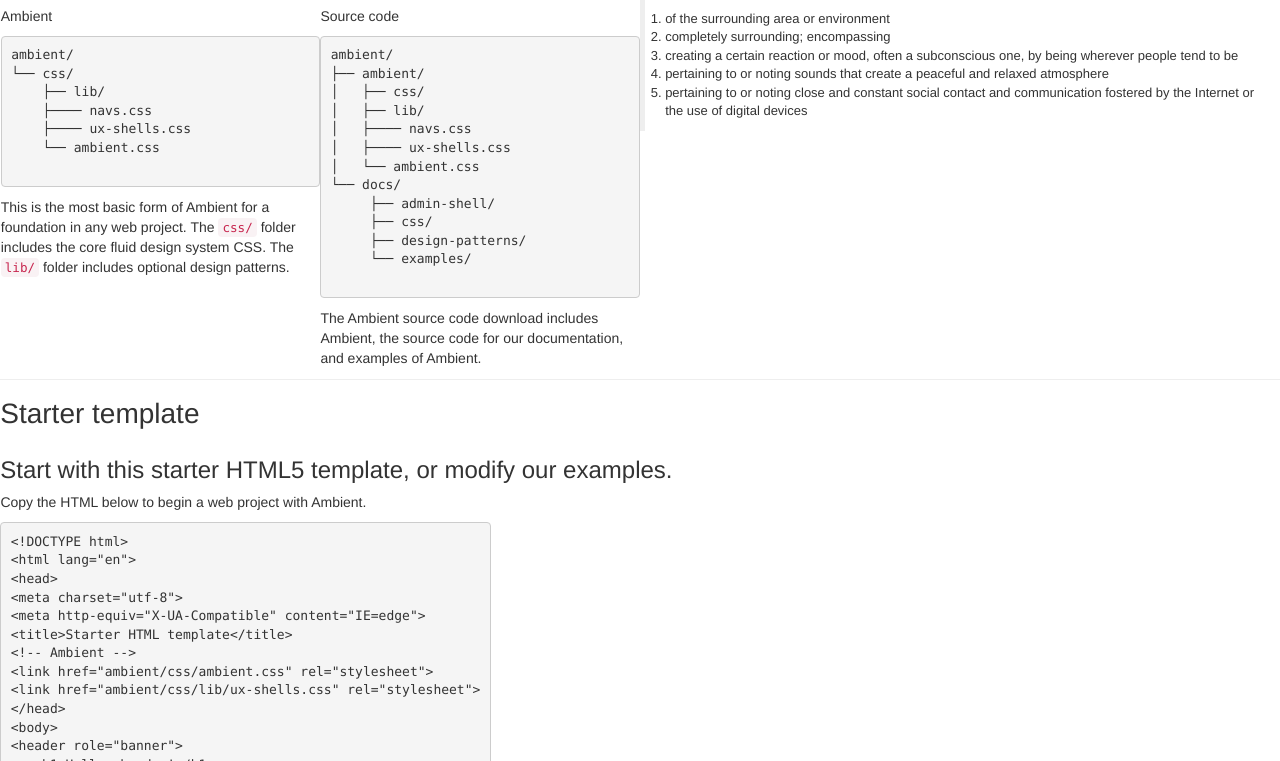
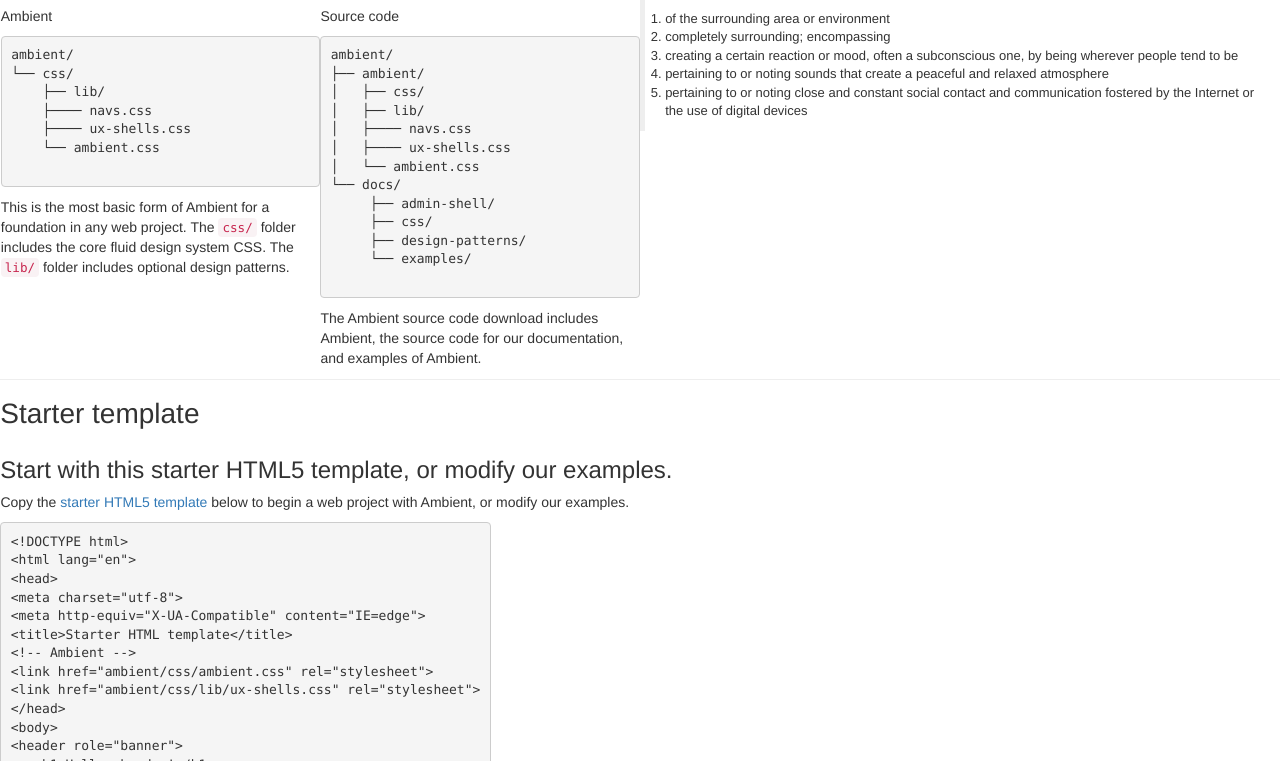
Before and after one commit to ionlyseespots/ambient-design, a plain HTML site: page docs/index.html in a window 1280 px wide. Shown: the part 339-1100 px from the top of the page. Drawn offline with nearby package versions, Linux system fonts and the light colour scheme.

Commit message:
update link

```diff
--- a/docs/index.html
+++ b/docs/index.html
@@ -110,7 +110,7 @@ ambient/
         Start with this starter HTML5 template, or modify our examples.
     </h3>
     <p>
-        Copy the HTML below to begin a web project with Ambient.
+        Copy the  <a href="../examples/starter-template/index.html">starter HTML5 template</a> below to begin a web project with Ambient, or modify our examples.
     </p>
         <pre>
 &lt;!DOCTYPE html&gt;
```
